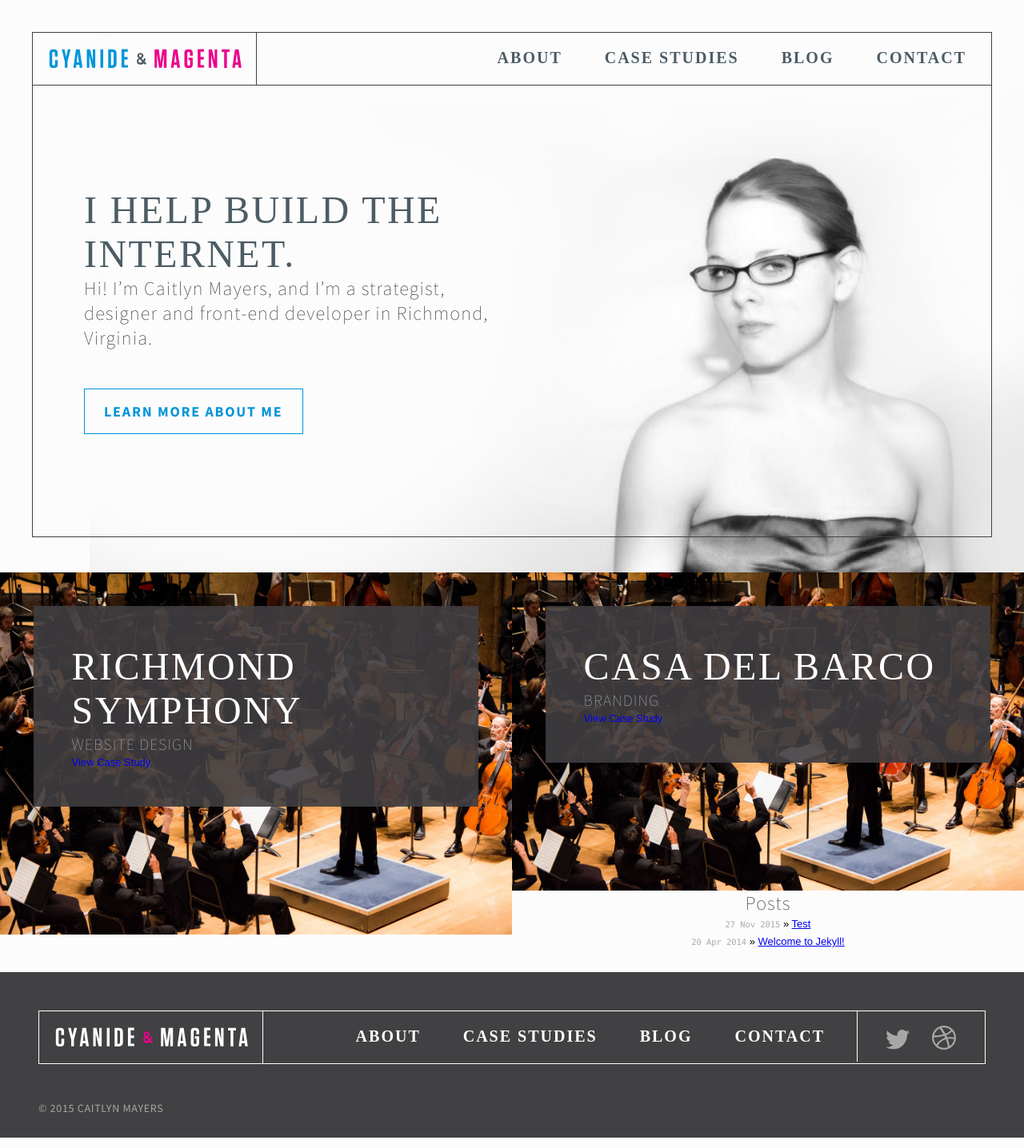
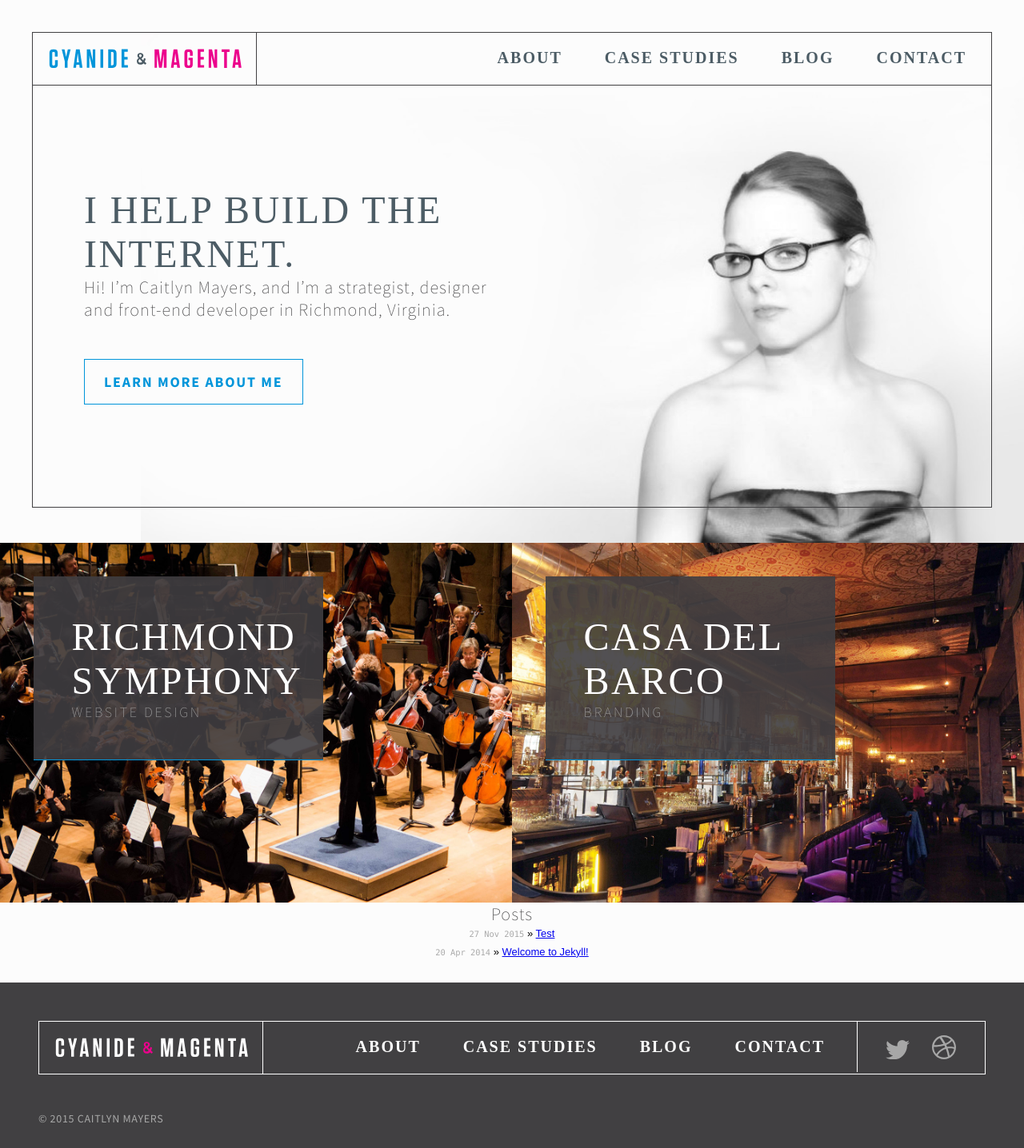
Before and after one commit to caitlynmayers/cyanide-magenta, a Jekyll site: the page built from index.html, in a window 1280 px wide. Shown: the whole page at 80% size. Built offline with Jekyll 4.4.1, drawn with Linux system fonts in a browser that asks for light colours; Markdown is read by kramdown in place of the engine named in the settings.

Commit message:
finishing styles for featured case studies. Added ability to set featured image in case study single and set this to pull through on the featured case study module. Styled hover states for featured case studies.

```diff
--- a/_includes/featured-case-studies.html
+++ b/_includes/featured-case-studies.html
@@ -3,12 +3,16 @@
   {% assign case_study_list = site.case-studies | sort:"weight" %}
     {% for case-study in case_study_list %}
       {% if case-study.tags contains "featured" %}
-      <li>
+      <li style="background-image:url({{ case-study.image }});">
+        <a href="{{ case-study.url }}">
         <div class="wrapper">
-        <h1>{{ case-study.title }}</h1>
-        <p>{{ case-study.categories }}</p>
-        <a href="{{ case-study.url }}">View Case Study</a>
+          <h1>{{ case-study.title }}</h1>
+          <h5>{{ case-study.categories }}</h5>
         </div>
+        <div class="action">
+        <button class="-white"><a href="{{ case-study.url }}">View Case Study</a></button>
+        </div>
+        </a>
       </li>
       {% endif %}
     {% endfor %}
--- a/css/main.css
+++ b/css/main.css
@@ -430,9 +430,18 @@
   font-family: "source sans pro";
   font-weight: 200;
   font-style: normal;
-  font-size: 24px;
+  font-size: 22px;
   color: #414042;
   letter-spacing: .05em; }
+
+h5 {
+  font-family: "source sans pro";
+  font-weight: 200;
+  font-style: bold;
+  font-size: 18px;
+  color: #a7a7a7;
+  letter-spacing: .15em;
+  text-transform: uppercase; }
 
 p {
   font-family: "source sans pro";
@@ -565,6 +574,25 @@
     top: 100%;
     z-index: -1; }
 
+.-white {
+  border-color: white; }
+  .-white a {
+    color: white; }
+  .-white:hover a {
+    color: #0095da; }
+  .-white:hover:before {
+    top: 0; }
+  .-white:before {
+    transition: all 120ms ease-in-out;
+    background: #ffffff;
+    content: "";
+    position: absolute;
+    bottom: 0;
+    left: 0;
+    right: 0;
+    top: 100%;
+    z-index: -1; }
+
 footer {
   background-color: #414042;
   display: block;
@@ -626,35 +654,47 @@
     .case-studies ul li {
       padding: 2rem 6rem; }
 
+.-featured {
+  max-height: 450px;
+  height: 100%; }
   .-featured h1 {
     color: white; }
-
+  .-featured ul {
+    height: inherit; }
     .-featured ul li {
       background-position: center;
       background-repeat: no-repeat;
       background-size: cover;
       float: left;
-  padding: 2.6rem 2.6rem 10rem 2.6rem;
+      height: inherit;
+      padding: 2.6rem;
       width: 50%; }
       .-featured ul li:after {
         content: "";
         display: table;
         clear: both; }
-  .-featured ul li:first-child {
-    background-image: url(/img/fullorchestra.jpg); }
       .-featured ul li:last-child {
-    background-image: url(/img/fullorchestra.jpg);
         float: right; }
         .-featured ul li:last-child:after {
           content: "";
           display: table;
           clear: both; }
-
-.-featured p {
-  color: #a7a7a7;
-  text-transform: uppercase; }
-
+      .-featured ul li:hover .action {
+        max-height: 100%;
+        padding: 2.6rem; }
+        .-featured ul li:hover .action button {
+          display: block;
+          width: 100%; }
   .-featured .wrapper {
     background-color: rgba(64, 62, 65, 0.9);
+    border-bottom: 1px solid #0095da;
     padding: 3rem;
-  width: 100%; }
+    width: 65%; }
+  .-featured .action {
+    transition: all 120ms ease-in-out;
+    background-color: rgba(0, 150, 219, 0.9);
+    max-height: 0;
+    text-align: center;
+    width: 65%; }
+    .-featured .action button {
+      display: none; }
--- a/gulpfile.js
+++ b/gulpfile.js
@@ -58,7 +58,7 @@
  */
 gulp.task('watch', function () {
     gulp.watch('_scss/**/*.scss', ['sass']);
-    gulp.watch(['*.html', '_layouts/*.html', '_includes/*.html', '_posts/*', '_images/*'], ['jekyll-rebuild']);
+    gulp.watch(['*.html', '_layouts/*.html', '_includes/*.html', '_posts/*', '*.md', '_case-studies/*.md', '_images/*'], ['jekyll-rebuild']);
 });
 
 /**
```
Also changed, not shown: _case-studies/casa-del-barco.md (+1 -0 lines), _case-studies/richmond-symphony.md (+2 -1 lines), _scss/modules/_buttons.scss (+32 -0 lines), _scss/modules/_case-studies.scss (+36 -13 lines), _scss/modules/_type.scss (+9 -1 lines), _images/rso-feature.jpg (renamed from _images/fullorchestra.jpg), img/cdb-feature.jpg (added), img/rso-feature.jpg (added), 1 other file. Lines whose indentation alone changed are shown as unchanged.
